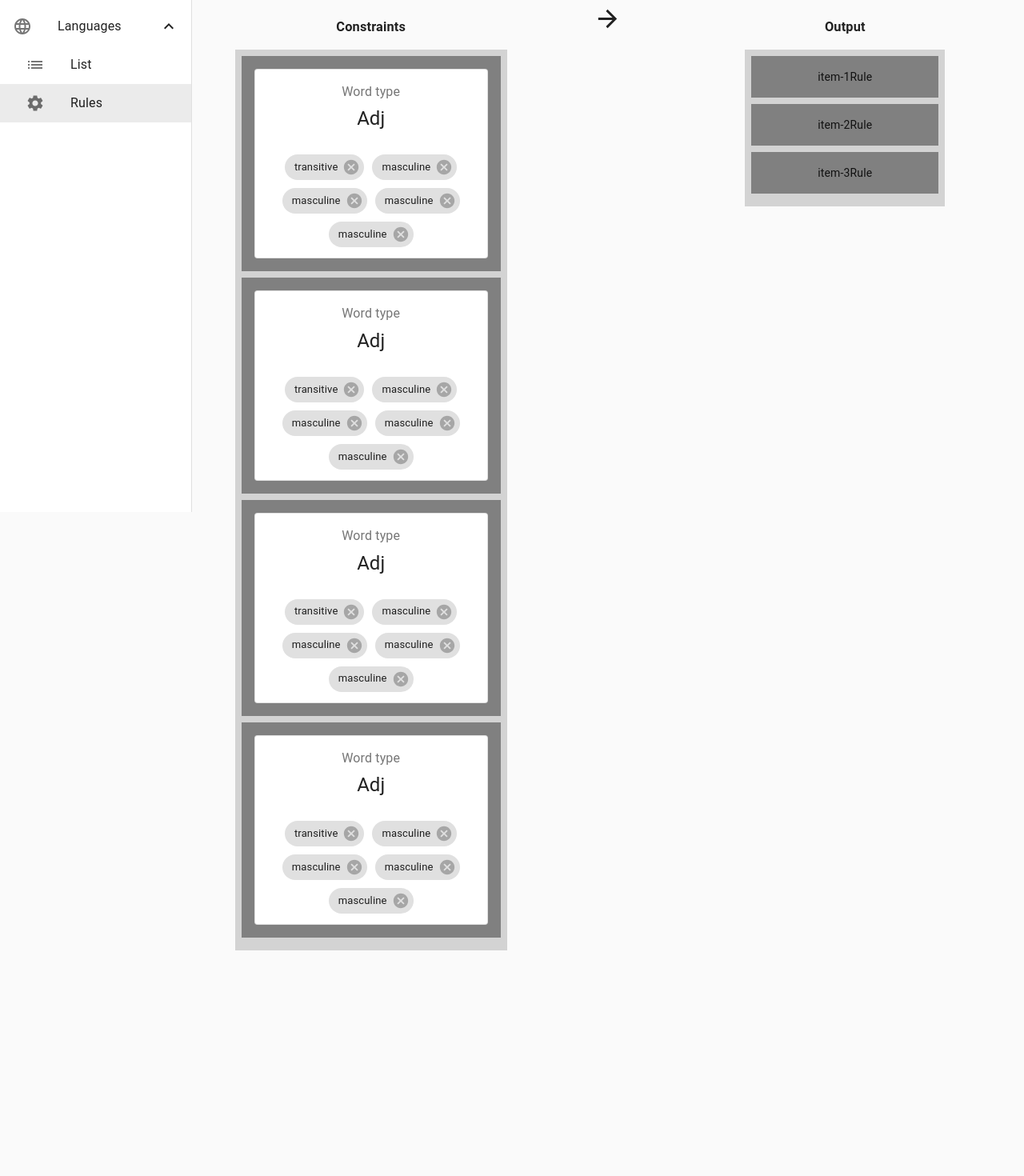
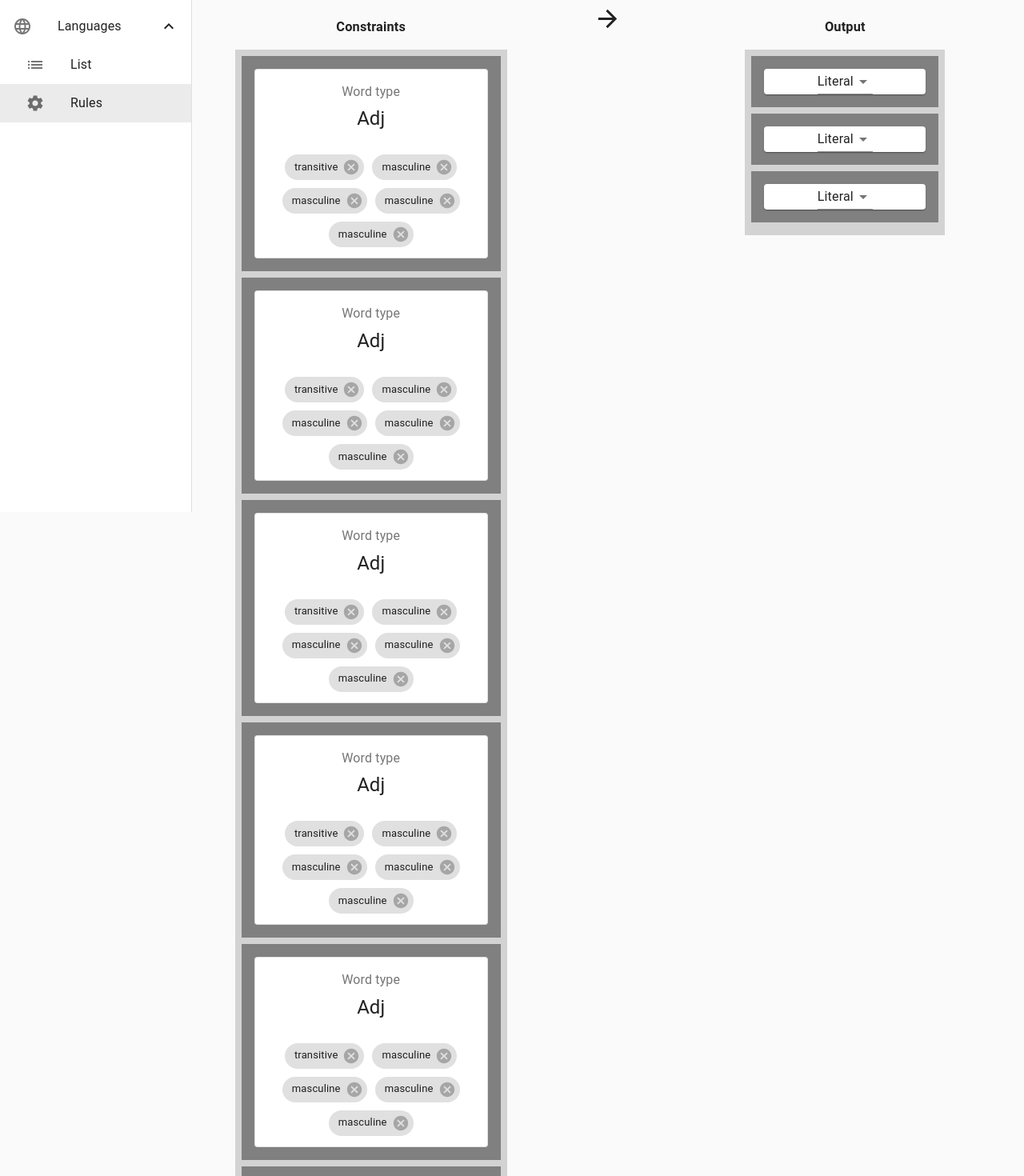
Before and after one commit to mayaleng/app, a React (Create React App) app: page /rules in a window 1280 px wide. Shown: the part 160-1630 px from the top of the page at 80% size. Before the commit the page ends 1372 px from the top, so only its background shows below. Built offline with nearby package versions, Linux system fonts and the light colour scheme.

Commit message:
chore(contraints): Add buttons

```diff
--- a/src/components/ConstraintsContainer.jsx
+++ b/src/components/ConstraintsContainer.jsx
@@ -48,6 +48,24 @@ class ConstraintsContainer extends React.Component {
         {
           id: 'item-4',
         },
+        {
+          id: 'item-5',
+        },
+        {
+          id: 'item-6',
+        },
+        {
+          id: 'item-7',
+        },
+        {
+          id: 'item-8',
+        },
+        {
+          id: 'item-9',
+        },
+        {
+          id: 'item-10',
+        },
       ],
     };
     this.onDragEnd = this.onDragEnd.bind(this);
@@ -73,7 +91,7 @@ class ConstraintsContainer extends React.Component {
   render() {
     return (
       <DragDropContext onDragEnd={this.onDragEnd}>
-        <Droppable droppableId="contraints">
+        <Droppable droppableId="contraints" direction="vertical">
           {(dprovided, dsnapshot) => (
             <div
               ref={dprovided.innerRef}
--- a/src/components/OuputRule.jsx
+++ b/src/components/OuputRule.jsx
@@ -1,11 +1,22 @@
 import React from 'react';
+import { Select, MenuItem, Paper } from '@material-ui/core';
 
 class OuputRule extends React.Component {
+  constructor(props) {
+    super(props);
+    this.state = {
+      type: 'literal',
+    };
+  }
+
   render() {
     return (
-      <React.Fragment>
-        Rule {this.props.a}
-      </React.Fragment>
+      <Paper>
+        <Select value={this.state.type} button>
+          <MenuItem value="literal">Literal</MenuItem>
+          <MenuItem value="direct-translation">Translation</MenuItem>
+        </Select>
+      </Paper>
     );
   }
 }
--- a/src/components/OutputRulesContainer.jsx
+++ b/src/components/OutputRulesContainer.jsx
@@ -94,7 +94,6 @@ class OutputRulesContainer extends React.Component {
                           snapshot.isDragging,
                         )}
                       >
-                        {item.id}
                         <OuputRule></OuputRule>
                       </div>
                       {provided.placeholder}
```
